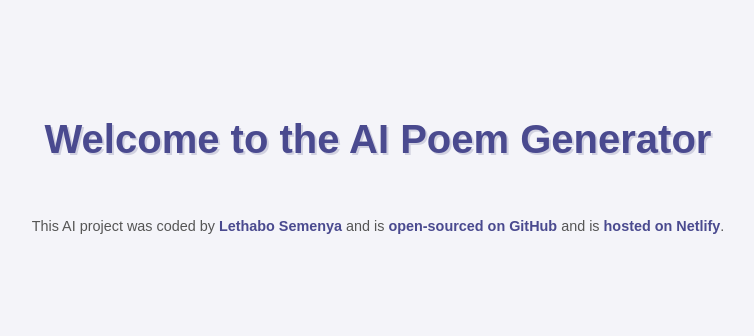
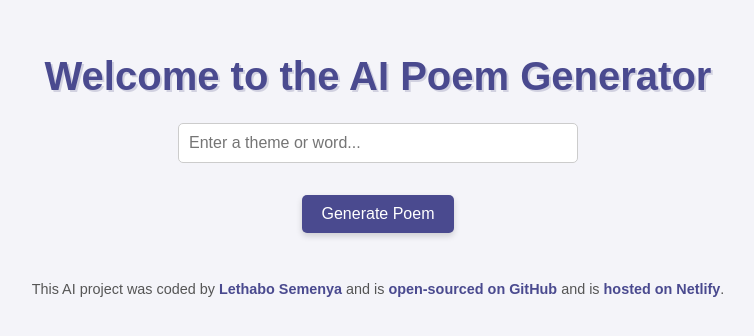
Before and after one commit to Leethabo27/ai-poems, a plain HTML site: page index.html in a window 1280 px wide. Shown: the part 238-574 px from the top of the page, without its empty margins (262-1016 px from the left). Drawn offline with Linux system fonts and the light colour scheme; files that its build step writes are made by us from their sources.

Commit message:
Update index.html

```diff
--- a/index.html
+++ b/index.html
@@ -2,11 +2,13 @@
   <head>
     <meta charset="UTF-8" />
     <meta name="viewport" content="width=device-width, initial-scale=1.0" />
+    <title>AI Poem Generator</title>
     <link rel="stylesheet" href="src/style.css" />
-    <title>AI Poem Generator</title>
   </head>
   <body>
     <h1>Welcome to the AI Poem Generator</h1>
+    <input type="text" placeholder="Enter a theme or word..." />
+    <button>Generate Poem</button>
 
     <footer>
       This AI project was coded by
@@ -23,7 +25,5 @@
         >hosted on Netlify</a
       >.
     </footer>
-
-    <script src="src/index.js"></script>
   </body>
 </html>
```
